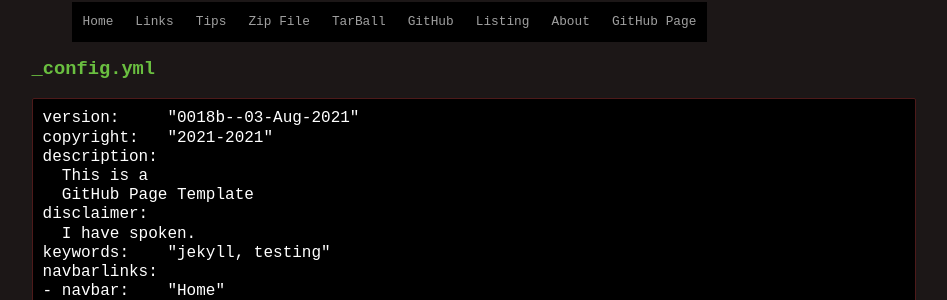
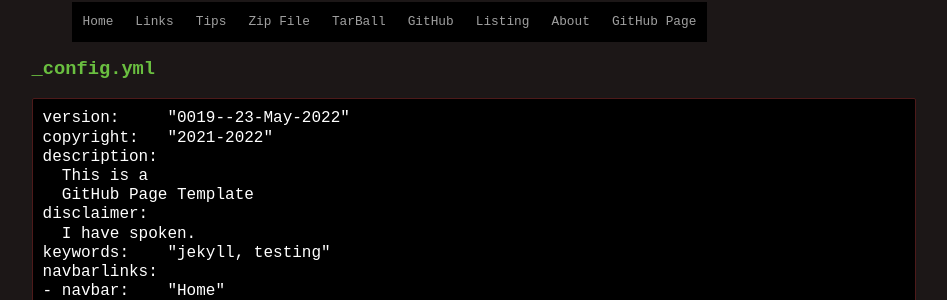
Before and after one commit to virdianhrn/template, a Jekyll site: the page built from 000.md, in a window 1280 px wide and 1400 px high. Shown: the part 169-469 px from the top of the window, without its empty margins (166-1113 px from the left). Built offline with Jekyll 4.4.1, drawn with Linux system fonts in a browser that asks for light colours; some of the changed text lies outside the part shown.

Commit message:
modified:   _config.yml

````diff
--- a/000.md
+++ b/000.md
@@ -5,8 +5,8 @@ title:  "GitHub Page Configuration Files"
 ### _config.yml
 
 ```
-version:     "0018b--03-Aug-2021"
-copyright:   "2021-2021"
+version:     "0019--23-May-2022"
+copyright:   "2021-2022"
 description:
   This is a
   GitHub Page Template
--- a/_config.yml
+++ b/_config.yml
@@ -1,5 +1,5 @@
-version:     "0018b--03-Aug-2021"
-copyright:   "2021-2021"
+version:     "0019--23-May-2022"
+copyright:   "2021-2022"
 description:
   This is a
   GitHub Page Template
````
Also changed, not shown: 2 other files.
